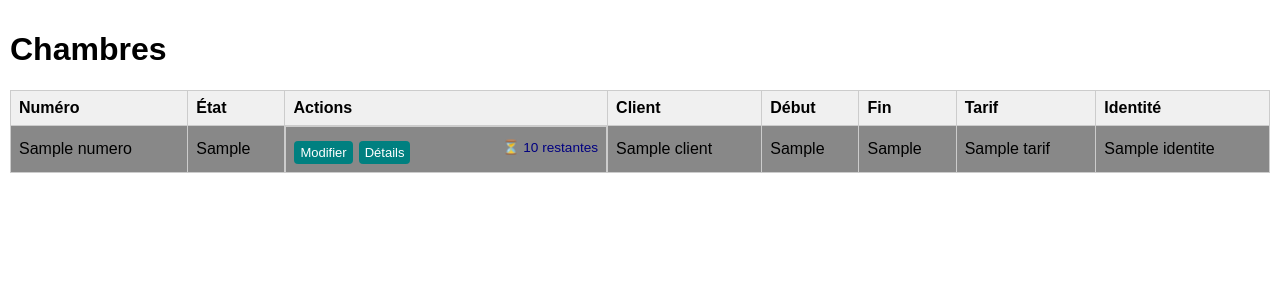
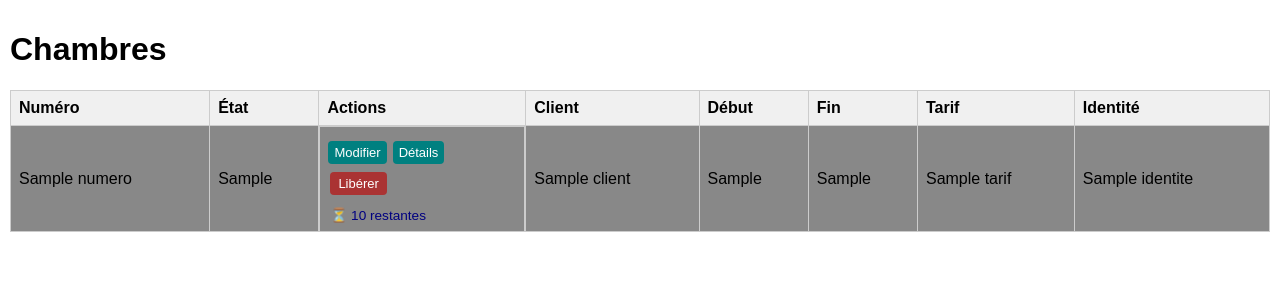
Before and after one commit to IbrahimaDIOUF33/Soneva_chambres-flask, a Flask app: template App/templates/index.html in a window 1280 px wide. Shown: the top 300 px of the page. Run offline with Flask 3, Linux system fonts and the light colour scheme; the template is opened without the code that fills it: most values are stand-ins (such as "Sample title", 1, 10 or a date in 2020); some libraries are stand-ins or nearby versions.

Commit message:
💄 Uniformisation UI : intégration visuelle du bouton Libérer et alignement des blocs Actions

```diff
--- a/App/static/style.css
+++ b/App/static/style.css
@@ -25,6 +25,7 @@ th {
     font-size: 0.85em;
     color: navy;
     margin-top: 4px;
+    padding-left: 2px;
 }
 
 .depasser {
@@ -48,6 +49,7 @@ th {
     display: flex;
     justify-content: space-between;
     gap: 6px;
+    width: 100%;
 }
 
 .form-rapide .action-row a,
@@ -63,6 +65,10 @@ th {
     background-color: #008080;
     text-align: center;
     text-decoration: none;
+}
+
+.form-rapide .action-row button.liberer-button {
+    background-color: #aa3333;
 }
 
 .form-rapide .action-row a:hover,
@@ -101,6 +107,10 @@ th {
     cursor: pointer;
     margin: 2px;
     display: inline-block;
+}
+
+.action-button.liberer-button {
+    background-color: #aa3333;
 }
 
 .action-button:hover {
--- a/App/templates/index.html
+++ b/App/templates/index.html
@@ -47,6 +47,7 @@
                         </a>
                         <button onclick="afficherDetails({{ chambre.id }})">Détails</button>
                     </div>
+
                     {% if chambre.etat == 'libre' %}
                     <form method="POST" action="{{ url_for('reservation_rapide', id=chambre.id) }}">
                         <input type="text" name="client" placeholder="Nom" required>
@@ -56,13 +57,12 @@
                         </div>
                         <button type="submit">OK</button>
                     </form>
-                    {% endif %}
+                    {% else %}
+                    <div class="action-row">
+                        <form method="POST" action="{{ url_for('liberer', id=chambre.id) }}">
+                            <button type="submit" class="action-button liberer-button" onclick="return confirm('Libérer cette chambre ?')">Libérer</button>
+                        </form>
                     </div>
-
-                {% if chambre.etat in ['reservee', 'occupee'] %}
-                    <form method="POST" action="{{ url_for('liberer', id=chambre.id) }}" style="display:inline;">
-                        <button type="submit" onclick="return confirm('Libérer cette chambre ?')">Libérer</button>
-                    </form>
                     {% endif %}
 
                     {% if chambre.temps_restant %}
@@ -72,6 +72,7 @@
                     {% if chambre.depassé %}
                     <div class="depasser">⚠️ Dépassé</div>
                     {% endif %}
+                </div>
             </td>
             <td class="desktop-only">{{ chambre.client or '—' }}</td>
             <td class="desktop-only">{{ chambre.debut_affichage }}</td>
```
Lines whose indentation alone changed are shown as unchanged.
